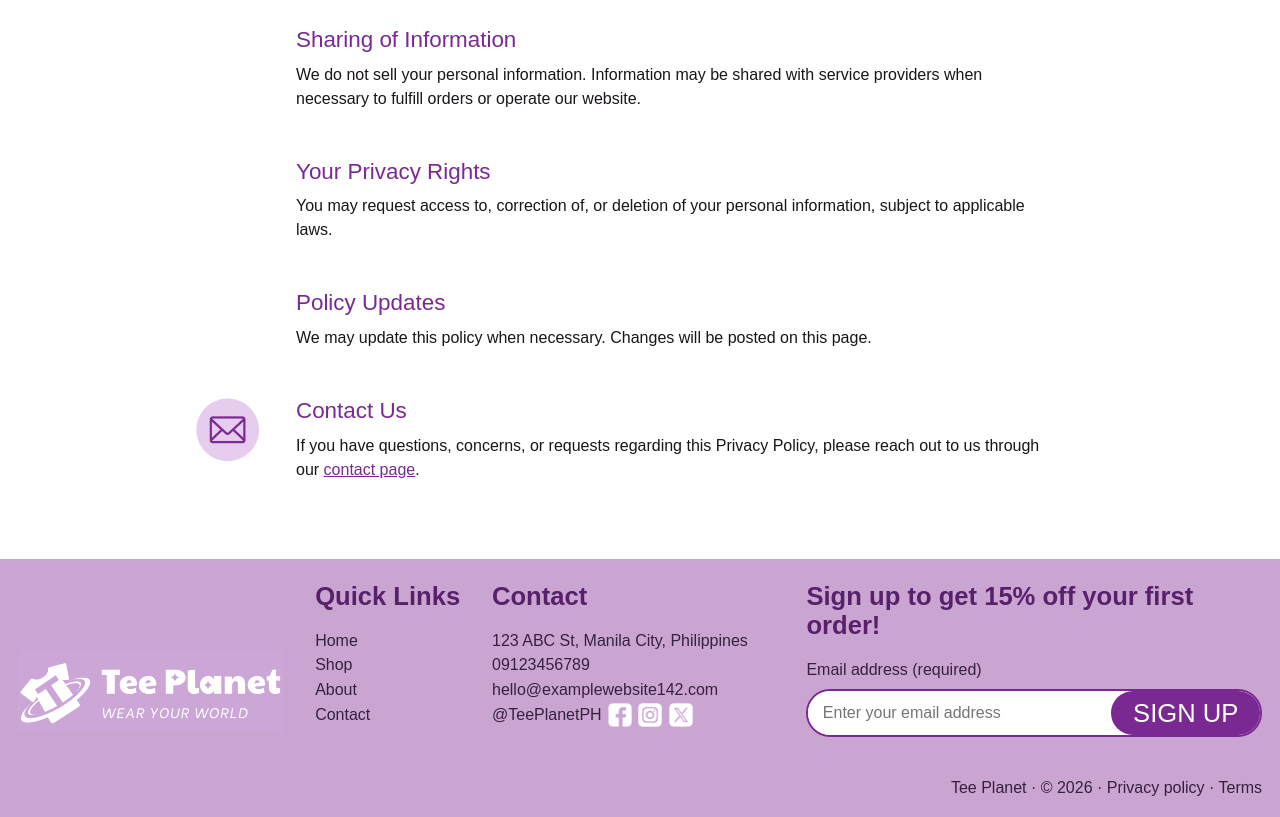
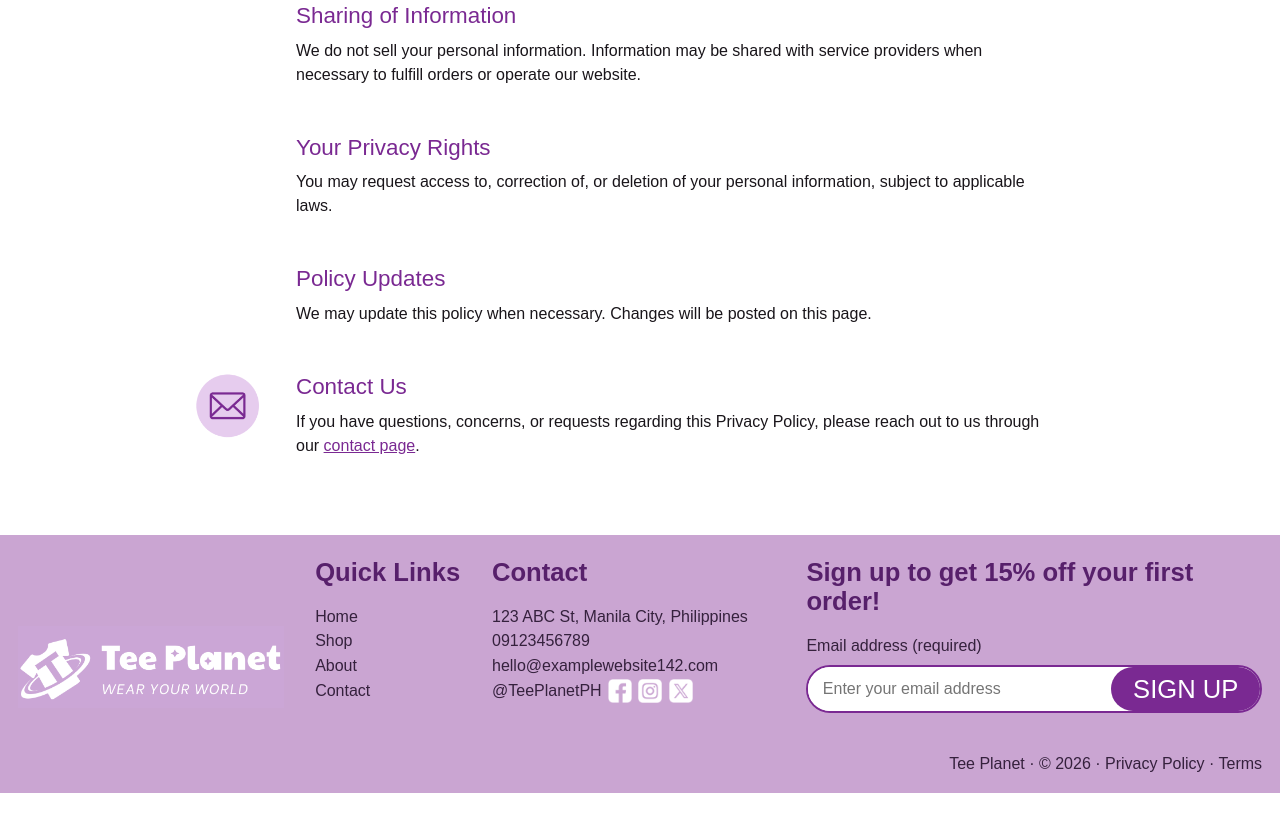
Before and after one commit to Krystalalcanar/tee-planet, a plain HTML site: page html/privacy.html in a window 1280 px wide. Shown: the part 1170-1987 px from the top of the page. After the commit the page ends 1963 px from the top, so only its background shows below. Drawn offline with nearby package versions, Linux system fonts and the light colour scheme; a web font is replaced by a local one.

Commit message:
Updated text
Updated footer text to capitalize 'Privacy Policy'.

```diff
--- a/html/privacy.html
+++ b/html/privacy.html
@@ -21,7 +21,6 @@
 
 
         <body class="d-flex flex-column min-vh-100">
-        <a class="skip-link" href="#main-content">Skip to main content</a>
 
             <!-- NAVBAR -->
             <nav class="navbar md:navbar-expand site-nav" aria-label="Main navigation">
@@ -56,7 +55,7 @@
 
 <script src="../js/navigation.js" defer></script>
 
-<main id="main-content" tabindex="-1" class="privacy-page" aria-labelledby="privacy-title">
+<main class="privacy-page" aria-labelledby="privacy-title">
   <header class="privacy-intro">
     <div>
       <h1 id="privacy-title">Privacy Policy</h1>
@@ -168,7 +167,7 @@
       </form>
       <p class="signup-error" role="status"></p>
 
-      <p class="tee-footer-meta">Tee Planet · © 2026 · <a href="privacy.html">Privacy policy</a> · <a href="terms.html">Terms</a></p>
+      <p class="tee-footer-meta">Tee Planet · © 2026 · <a href="privacy.html">Privacy Policy</a> · <a href="terms.html">Terms</a></p>
     </div>
   </div>
 </footer>
```
